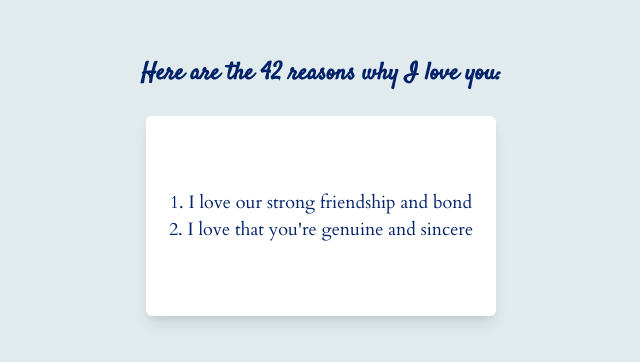
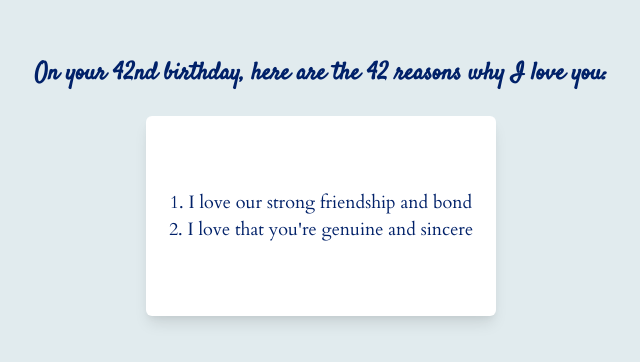
Before and after one commit to Owoyeleadedayo/birthday-wish, a React (Vite) app: page /wishes in a window 1280 px wide. Shown: the part 214-576 px from the top of the page, without its empty margins (319-959 px from the left). Built offline with nearby package versions, Linux system fonts and the light colour scheme.

Commit message:
Update Wishes component: change text in Text element

```diff
--- a/src/components/Wishes.tsx
+++ b/src/components/Wishes.tsx
@@ -83,7 +83,7 @@ const Wishes: React.FC = () => {
             fontFamily={"Satisfy"}
             textAlign="center"
           >
-            Here are the 42 reasons why I love you:
+            On your 42nd birthday, here are the 42 reasons why I love you:
           </Text>
 
           <Box
```
